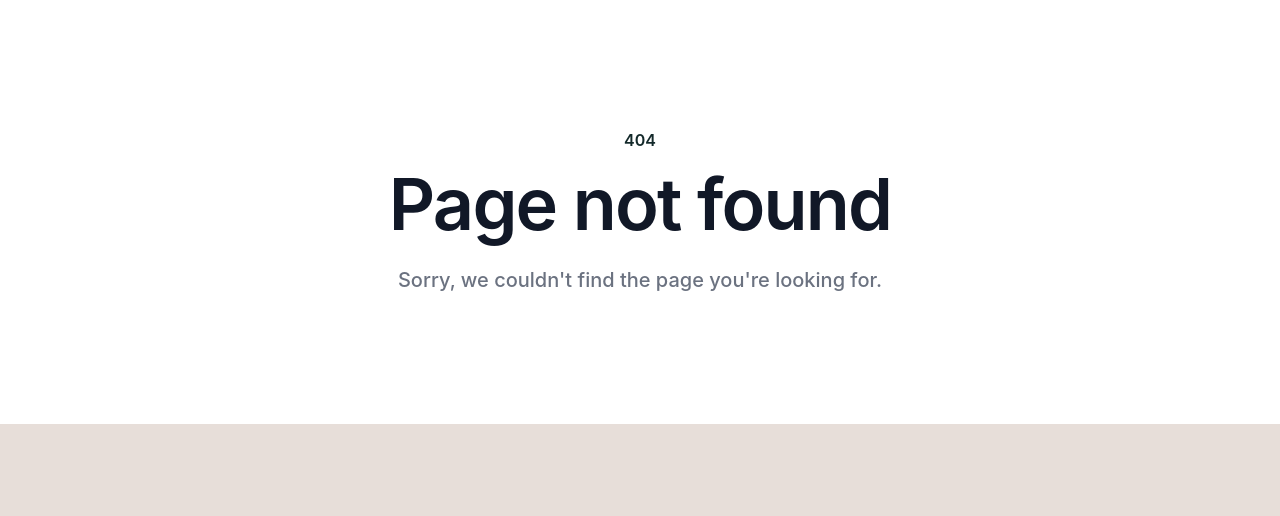
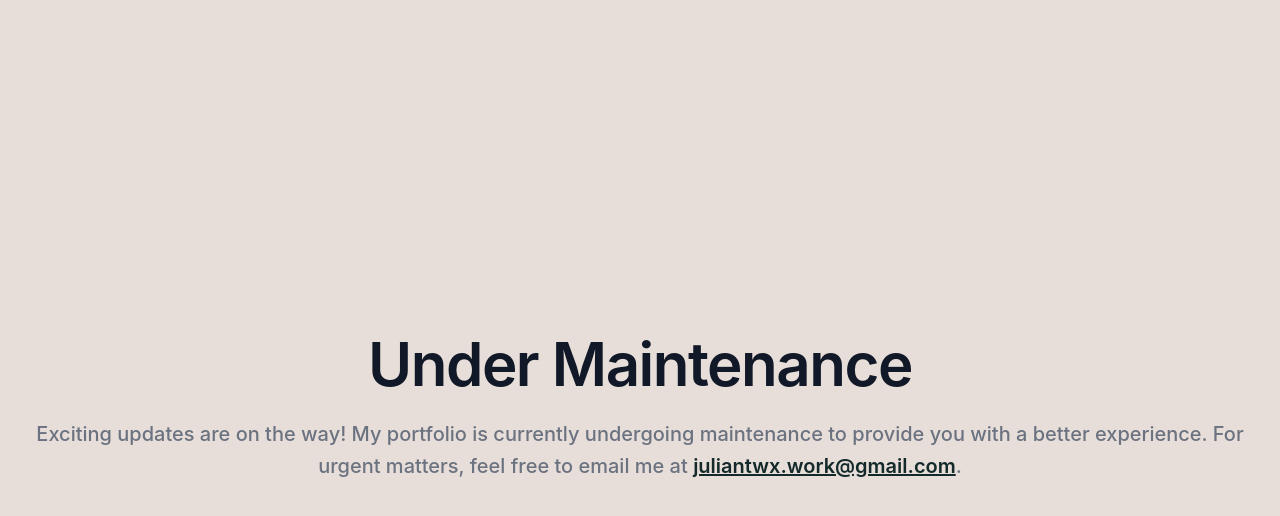
Before and after one commit to juliantwx/Devsite, a React (Create React App) app in the folder frontend/: page /maintenance in a window 1280 px wide. Before the commit this address had no page. Shown: the top 516 px of the page. Built offline with nearby package versions, Linux system fonts and the light colour scheme; a web font is replaced by a local one.

Commit message:
Completed NotFound page and Implemented Maintenance Page

```diff
--- a/frontend/src/App.js
+++ b/frontend/src/App.js
@@ -1,16 +1,20 @@
 import { BrowserRouter as Router, Route, Routes } from "react-router-dom";
 import Home from "./pages/Home";
 import NotFound from "./pages/NotFound";
+import Maintenance from "./pages/Maintenance";
 
 function App() {
   return (
     <Router>
+      <div className="min-h-screen">
         <Routes>
           {/* Routes to all existing pages */}
           <Route path="/" element={<Home />} />
+          <Route path="/maintenance" element={<Maintenance />} />
           {/* Reroute all non-existing routes to the 404 page */}
           <Route path="*" element={<NotFound />} />
         </Routes>
+      </div>
     </Router>
   );
 }
--- /dev/null
+++ b/frontend/src/pages/Maintenance.jsx
@@ -0,0 +1,27 @@
+import React from "react";
+
+function Maintenance() {
+  return (
+    <div className="min-h-inherit flex flex-col items-center justify-center px-6 py-24 sm:py-32 lg:px-8">
+      <div className="text-center">
+        <h1 className="mt-4 font-semibold tracking-tight text-gray-900 text-4xl sm:text-6xl">
+          Under Maintenance
+        </h1>
+        <p className="mt-6 font-medium text-gray-500 text-base sm:text-xl/8">
+          Exciting updates are on the way! My portfolio is currently undergoing
+          maintenance to provide you with a better experience. For urgent
+          matters, feel free to email me at{" "}
+          <a
+            href="mailto:juliantwx.work@gmail.com"
+            className="text-teal font-semibold underline"
+          >
+            juliantwx.work@gmail.com
+          </a>
+          .
+        </p>
+      </div>
+    </div>
+  );
+}
+
+export default Maintenance;
--- a/frontend/src/pages/NotFound.jsx
+++ b/frontend/src/pages/NotFound.jsx
@@ -2,17 +2,17 @@ import React from "react";
 
 function NotFound() {
   return (
-    <main className="grid min-h-full place-items-center bg-white px-6 py-24 sm:py-32 lg:px-8">
+    <div className="min-h-inherit flex flex-col items-center justify-center px-6 py-24 sm:py-32 lg:px-8">
       <div className="text-center">
-        <p className="text-base font-semibold text-teal">404</p>
-        <h1 className="mt-4 text-balance text-5xl font-semibold tracking-tight text-gray-900 sm:text-7xl">
-          Page not found
+        <p className="font-semibold text-dark-blue text-base sm:text-xl">404</p>
+        <h1 className="mt-4 font-semibold tracking-tight text-gray-900 text-5xl sm:text-7xl">
+          Page not found :(
         </h1>
-        <p className="mt-6 text-pretty text-lg font-medium text-gray-500 sm:text-xl/8">
+        <p className="mt-6 font-medium text-gray-500 text-lg sm:text-xl/8">
           Sorry, we couldn't find the page you're looking for.
         </p>
       </div>
-    </main>
+    </div>
   );
 }
 
--- a/frontend/tailwind.config.js
+++ b/frontend/tailwind.config.js
@@ -8,6 +8,10 @@ module.exports = {
         white: "#ffffff",
         teal: "#13292A",
         cream: "#e7ded9",
+        "dark-blue": "#1616FF",
+      },
+      minHeight: {
+        inherit: "inherit",
       },
     },
   },
```
Also changed, not shown: 1 other file (tests, documents, lock files or other folders). Lines whose indentation alone changed are shown as unchanged.
